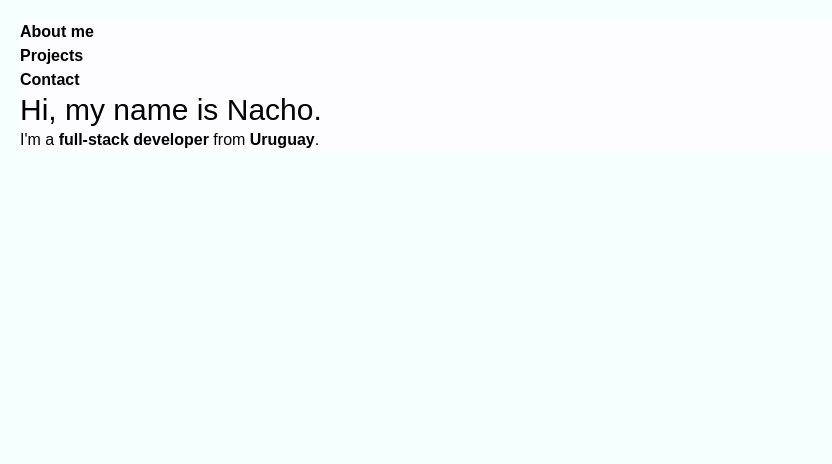
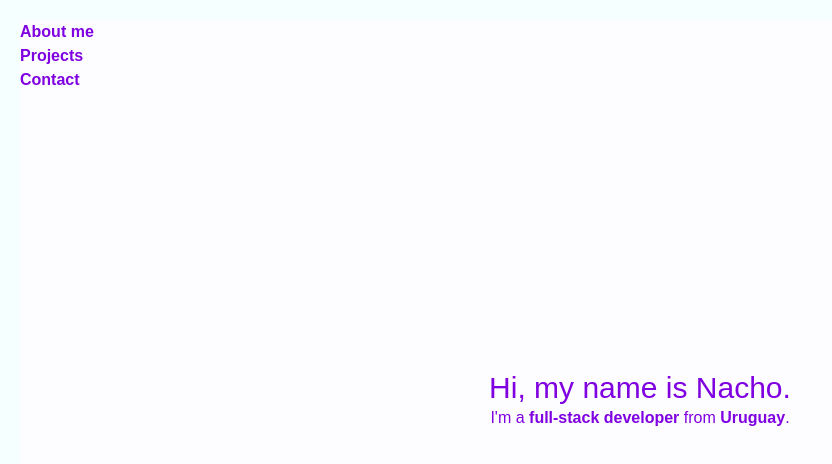
Before and after one commit to nachop51/Nachop51, a React (Create React App) app: page / in a window 1280 px wide. Shown: the top 464 px of the page, without its empty margins (0-832 px from the left). Built offline with nearby package versions, Linux system fonts and the light colour scheme; a web font is replaced by a local one.

Commit message:
scrollbar

```diff
--- a/src/components/App.css
+++ b/src/components/App.css
@@ -3,7 +3,7 @@
 :root {
   --body-bg: #f5ffff;
   --bg: #fdfcff;
-  --tw: #ffffff;
+  --tc: #7f00e0;
   --pc: #7f00e0;
 }
 
--- a/src/components/Home/Home.css
+++ b/src/components/Home/Home.css
@@ -0,0 +1,27 @@
+#home {
+  overflow-y: scroll;
+  max-height: calc(100vh - 40px);
+}
+
+#home::-webkit-scrollbar {
+  width: 10px;
+}
+
+#home::-webkit-scrollbar-track {
+  background: #f1f1f1;
+}
+
+#home::-webkit-scrollbar-thumb {
+  border-radius: 10px;
+  background: #888;
+}
+
+#home::-webkit-scrollbar-thumb:hover {
+  background: #555;
+}
+
+#presentation {
+  @apply flex flex-col items-center justify-center;
+  min-width: 100%;
+  min-height: calc(100vh - 40px);
+}
--- a/src/components/Home/index.jsx
+++ b/src/components/Home/index.jsx
@@ -1,8 +1,19 @@
+import "./Home.css";
+
 import React from "react";
 
 const Home = () => {
   return (
-    <article>
+    <article id="home">
+      <section id="presentation">
+        <h1 className="text-3xl font-light">
+          Hi, my name is <b>Nacho</b>
+          <span className="dot">.</span>
+        </h1>
+        <p>
+          I'm a <strong>full-stack developer</strong> from <b>Uruguay</b>.
+        </p>
+      </section>
       <section id="presentation">
         <h1 className="text-3xl font-light">
           Hi, my name is <b>Nacho</b>
--- a/src/components/NavBar.css
+++ b/src/components/NavBar.css
@@ -1,4 +1,3 @@
-/* remove dots in the list using tailwind */
 .nav-list {
-  @apply list-none;
+  @apply absolute list-none;
 }
--- a/src/components/NavBar.jsx
+++ b/src/components/NavBar.jsx
@@ -1,3 +1,5 @@
+import "./NavBar.css";
+
 import React from "react";
 
 const NavBar = () => {
```
